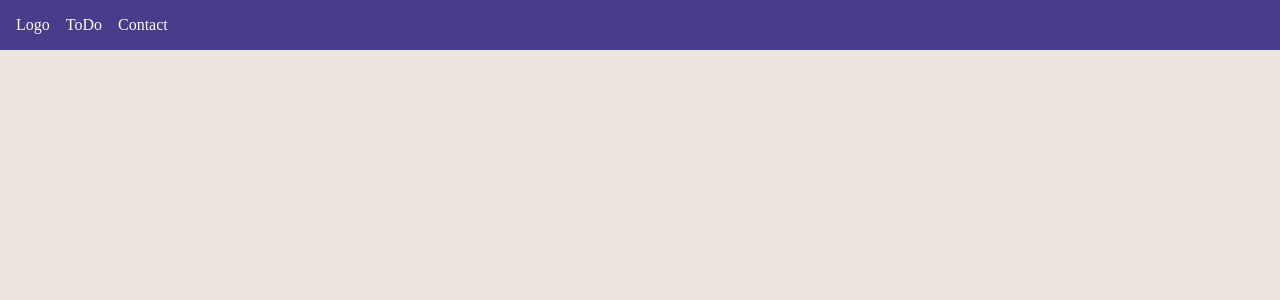
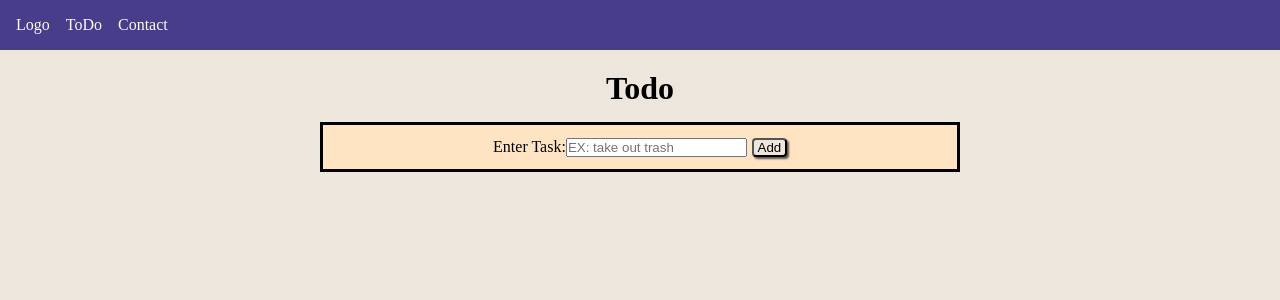
Before and after one commit to RhettTurnerr/Project_3, a React (Vite) app: page / in a window 1280 px wide. Before the commit this address had no page. Shown: the top 300 px of the page. Built offline with nearby package versions, Linux system fonts and the light colour scheme.

Commit message:
fixed react router homepage

```diff
--- a/src/App.jsx
+++ b/src/App.jsx
@@ -13,7 +13,7 @@ function App() {
       <Navbar></Navbar>
       <div className="container">
         <Routes>
-          <Route path = "/todo" element = {<Todo/>}></Route>
+          <Route path = "/" element = {<Todo/>}></Route>
           <Route path = "/contact" element = {<Contact/>}></Route>
         </Routes>
       </div>
--- a/src/components/Navbar/Navbar.jsx
+++ b/src/components/Navbar/Navbar.jsx
@@ -8,7 +8,7 @@ export default function Navbar(){
     return <nav className="nav">
         <a href="#">Logo</a>
         <ul>
-            <MyLink to="/todo" className="nav-todo">ToDo</MyLink>
+            <MyLink to="/" className="nav-todo">ToDo</MyLink>
             <MyLink to="/contact" className="nav-contact">Contact</MyLink>
         </ul>
         {}
```
